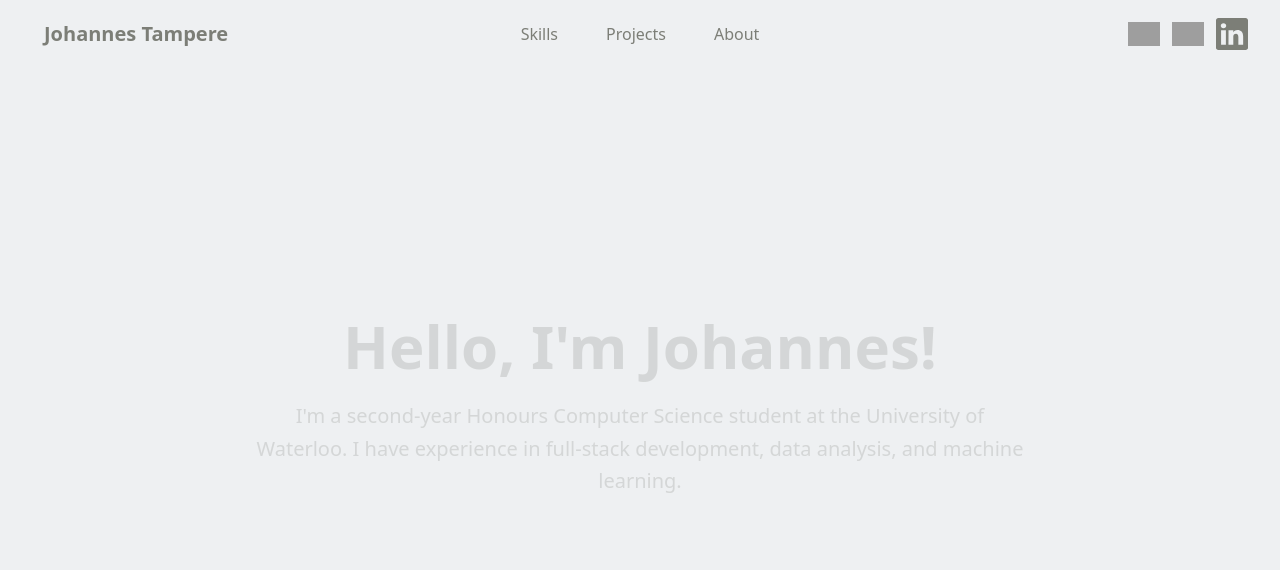
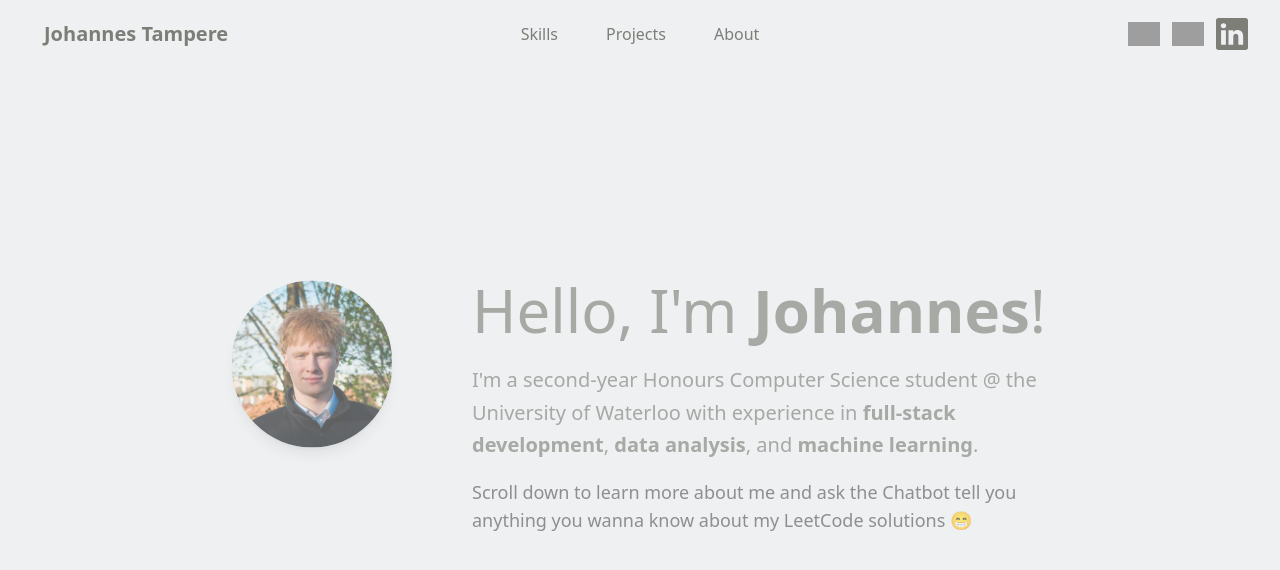
Before and after one commit to Johannestampere/Portfolio, a Next.js app: page / in a window 1280 px wide. Shown: the top 570 px of the page. Built offline with nearby package versions, Linux system fonts and the light colour scheme; grey boxes are pictures that could not be loaded.

Commit message:
overall updates, pic, landing page text pos

```diff
--- a/app/globals.css
+++ b/app/globals.css
@@ -28,4 +28,7 @@ html, body {
 
 body {
   @apply bg-[#EEF0F2] text-[#7c7e77];
+  background-color: #EEF0F2;
+  opacity: 1;
+  background-image:  repeating-radial-gradient( circle at 0 0, transparent 0, #EEF0F2 7px ), repeating-linear-gradient( #dfdfe655, #dfdfe6 );
 }
--- a/app/page.tsx
+++ b/app/page.tsx
@@ -97,14 +97,9 @@ export default function HomePage() {
           </motion.div>
         ) : (
           <motion.main
-            key="main"
-            ref={scrollRef}
-            className="h-screen w-screen overflow-y-scroll snap-y snap-mandatory scroll-smooth"
-            initial={{ opacity: 0 }}
-            animate={{ opacity: 1 }}
-            exit={{ opacity: 0 }}
-            transition={{ duration: 2 }}
+            className="h-screen w-screen overflow-y-scroll snap-y snap-mandatory scroll-smooth bg-transparent"
           >
+
             <section id="landing" className="h-screen snap-start"><Landing /></section>
             <section id="skills" className="h-screen snap-start"><Skills /></section>
             <section id="projects" className="h-screen snap-start"><Projects /></section>
--- a/app/sections/landing.tsx
+++ b/app/sections/landing.tsx
@@ -1,6 +1,7 @@
 'use client'
 
 import { motion } from 'framer-motion'
+import Image from 'next/image'
 import { JSX } from 'react'
 
 export default function Landing(): JSX.Element {
@@ -11,13 +12,38 @@ export default function Landing(): JSX.Element {
         whileInView={{ opacity: 1, y: 0 }}
         transition={{ duration: 1 }}
         viewport={{ once: false }}
-        className="text-center max-w-3xl"
+        className="flex flex-col md:flex-row items-center md:items-start gap-20 max-w-5xl"
       >
-        <h1 className="text-6xl font-bold mb-6">Hello, I'm Johannes!</h1>
-        <p className="text-xl leading-relaxed">
-          I'm a second-year Honours Computer Science student at the University of Waterloo.
-          I have experience in full-stack development, data analysis, and machine learning.
-        </p>
+        <div className="w-[160px] h-[160px] flex-shrink-0">
+          <Image
+            src="/pic.jpg"
+            alt="Johannes Tampere"
+            width={160}
+            height={160}
+            className="rounded-full shadow-lg object-cover"
+          />
+        </div>
+
+        <div className="text-center md:text-left max-w-xl">
+            <h1 className="text-5xl md:text-6xl mb-6">
+                <span className="font-light">Hello, I'm </span>
+                <span className="font-bold">Johannes</span>!
+            </h1>
+            <p className="text-xl leading-relaxed">
+                I'm a second-year Honours Computer Science student @ the University of Waterloo with experience in{' '}
+                <span className="font-bold">full-stack development</span>,{' '}
+                <span className="font-bold">data analysis</span>, and{' '}
+                <span className="font-bold">machine learning</span>.
+            </p>
+            <p className="text-lg mt-4 text-[#555]">
+                Scroll down to learn more about me and ask the Chatbot tell you anything you wanna
+                know about my LeetCode solutions &#128513;
+            </p>
+        </div>
+
+
+
+
       </motion.div>
     </div>
   )
```
Also changed, not shown: app/sections/navbar.tsx (indentation only), public/css-pattern-by-magicpattern.png (added), public/pic.jpg.
